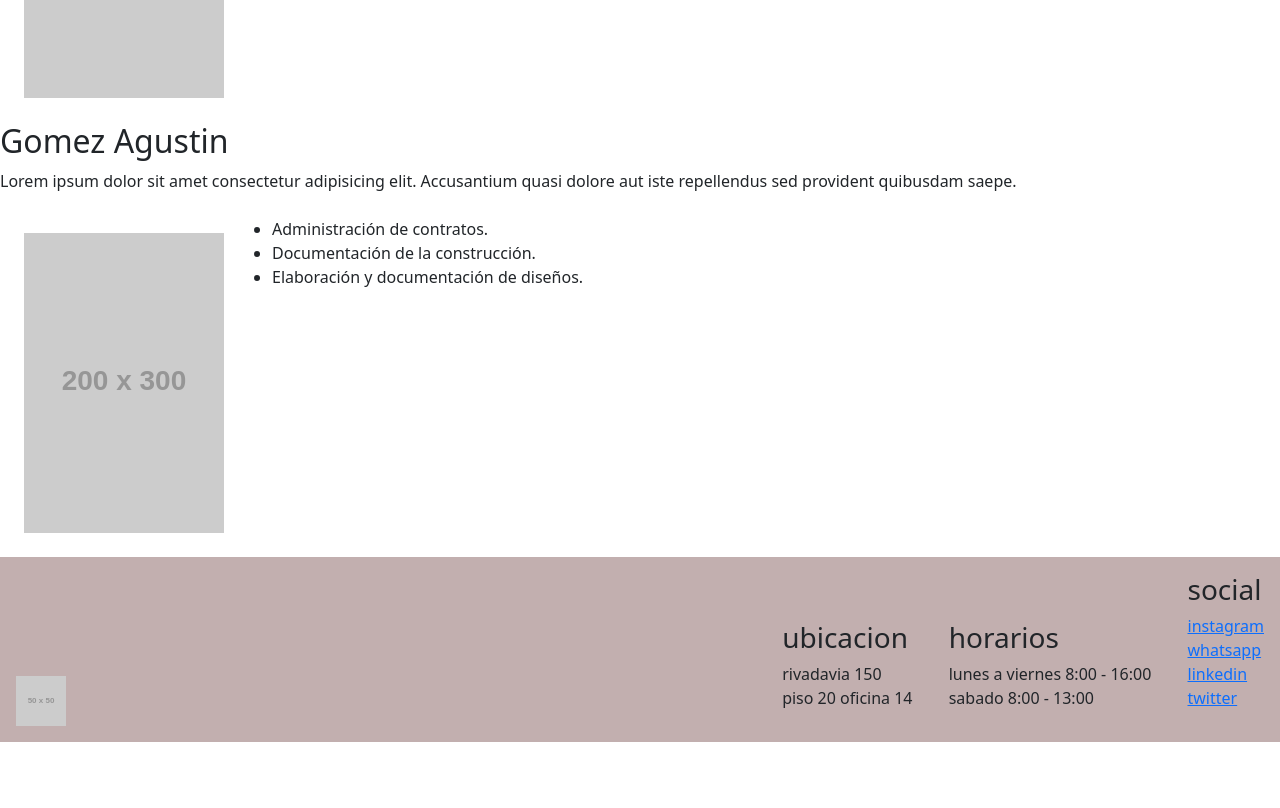
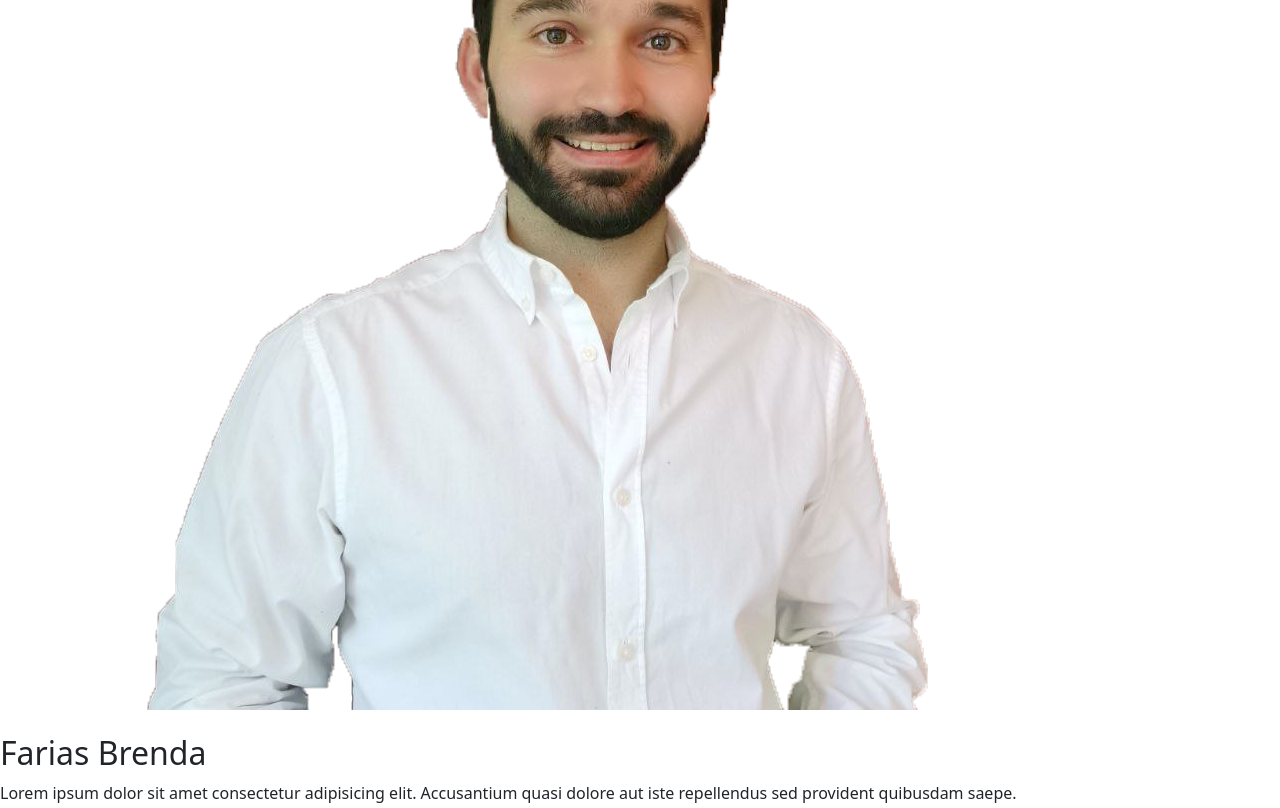
Before and after one commit to aleeaaleg/alpha-estudio, a website: page pag/about us.html in a window 1280 px wide. Shown: the part 480-1288 px from the top of the page. Before the commit the page ends 1222 px from the top, so only its background shows below. Drawn offline with nearby package versions, Linux system fonts and the light colour scheme; placeholder pictures from the web are drawn by us.

Commit message:
nuevas imagenes

```diff
--- a/pag/about us.html
+++ b/pag/about us.html
@@ -73,7 +73,7 @@
 
             <div class="div-contacto">
 
-                <img src="https://dummyimage.com/200x300/000/fff" alt="imagen integrante n1">
+                <img src="../img/arq1.png" alt="imagen integrante n1">
 
                 <ul>
 
@@ -86,14 +86,14 @@
 
             </div>
 
-            <h2>Gomez Agustin</h2>
+            <h2>Farias Brenda</h2>
 
             <p>Lorem ipsum dolor sit amet consectetur adipisicing elit. Accusantium quasi dolore aut iste repellendus sed provident quibusdam saepe.</p>
 
             <div class="div-contacto">
 
 
-                <img src="https://dummyimage.com/200x300/000/fff" alt="imagen integrante n2">
+                <img src="../img/arq2.png" alt="imagen integrante n2">
 
 
 
```
Also changed, not shown: index.html (+1 -1 lines), pag/proyect-02.html (+3 -3 lines), img/arq1.png (added), img/arq2.png (added).
